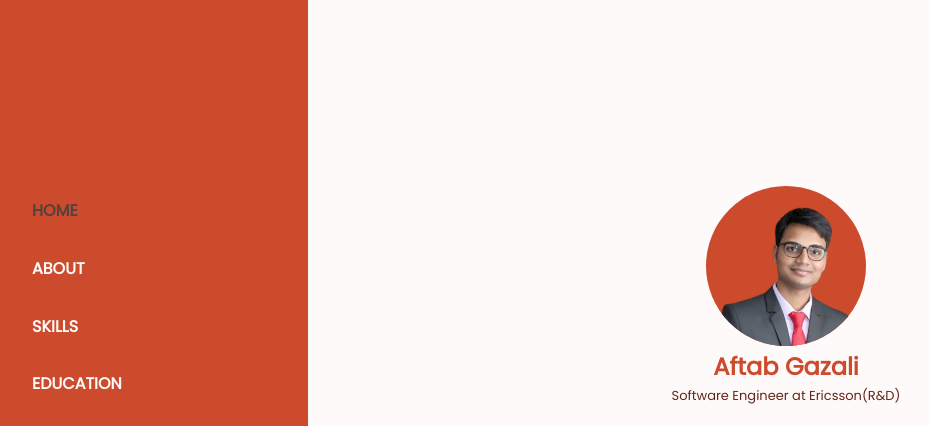
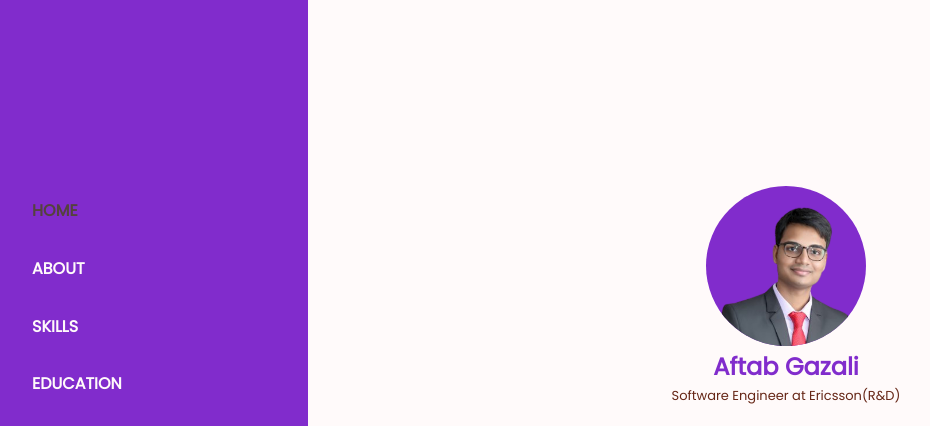
Before and after one commit to Aftabgazali/aftabgazali.github.io, a plain HTML site: page index.html in a window 1280 px wide. Shown: the top 426 px of the page, without its empty margins (16-946 px from the left). Drawn offline with nearby package versions, Linux system fonts and the light colour scheme.

Commit message:
test commit

```diff
--- a/css/style.css
+++ b/css/style.css
@@ -13,7 +13,7 @@
 	--font-bold: 700;
 
 	/*Colors */
-    --first-color: #CC4B2C;
+    --first-color: #812ccc;
     --first-color-dark: #662616;
     --first-color-darken: #290F09;
     --text-color: #54423D;
```
